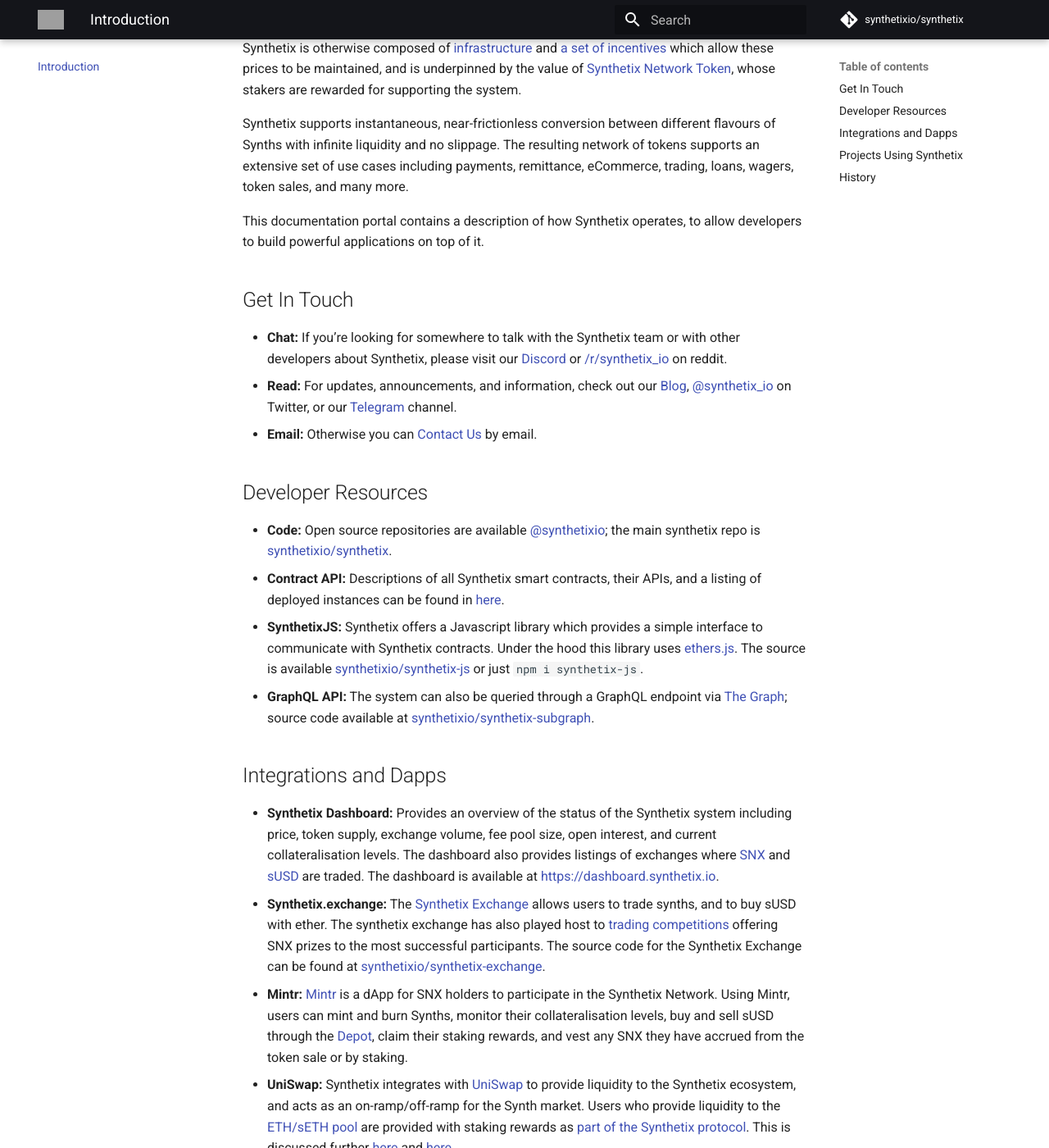
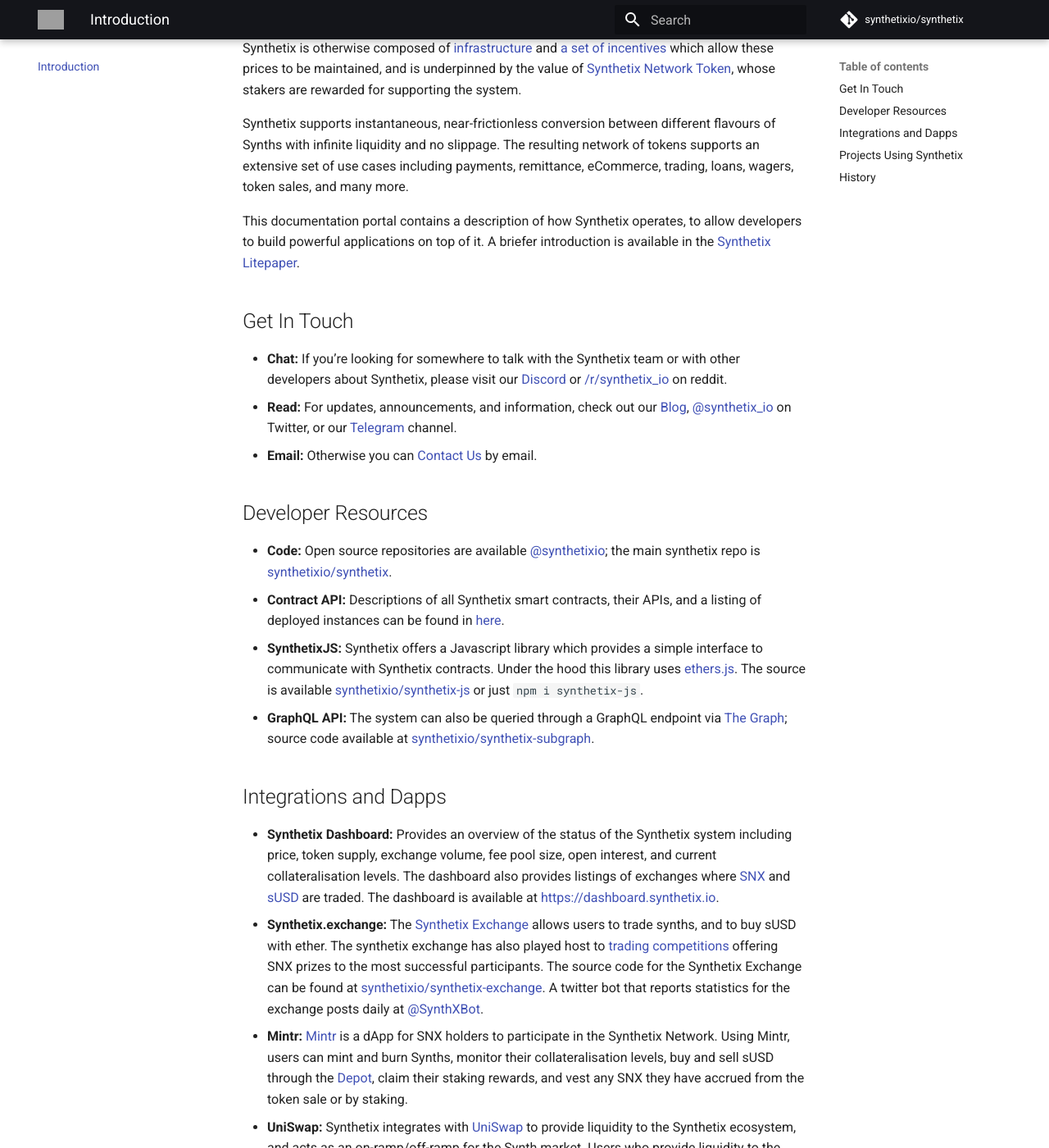
Before and after one commit to Synthetixio/synthetix, an MkDocs documentation site: the page built from docs/index.md, in a window 1280 px wide and 1400 px high, scrolled down 310 px. Shown: the whole window at 82% size. Built offline with MkDocs 1.6.1 and Material for MkDocs 9.7.7, drawn with Linux system fonts in a browser that asks for light colours; comment, search, counter and statistics services are not loaded; some of the changed text lies outside the part shown; grey boxes are pictures that could not be loaded.

Commit message:
More intro progress.

```diff
--- a/docs/index.md
+++ b/docs/index.md
@@ -6,7 +6,7 @@
 
 Synthetix supports instantaneous, near-frictionless conversion between different flavours of Synths with infinite liquidity and no slippage. The resulting network of tokens supports an extensive set of use cases including payments, remittance, eCommerce, trading, loans, wagers, token sales, and many more.
 
-This documentation portal contains a description of how Synthetix operates, to allow developers to build powerful applications on top of it.
+This documentation portal contains a description of how Synthetix operates, to allow developers to build powerful applications on top of it. A briefer introduction is available in the [Synthetix Litepaper](https://www.synthetix.io/uploads/synthetix_litepaper.pdf).
 
 ## Get In Touch
 
@@ -24,9 +24,10 @@
 ## Integrations and Dapps
 
 * **Synthetix Dashboard:** Provides an overview of the status of the Synthetix system including price, token supply, exchange volume, fee pool size, open interest, and current collateralisation levels. The dashboard also provides listings of exchanges where [SNX](https://dashboard.synthetix.io/buy-snx) and [sUSD](https://dashboard.synthetix.io/buy-susd) are traded. The dashboard is available at [https://dashboard.synthetix.io](https://dashboard.synthetix.io).
-* **Synthetix.exchange:** The [Synthetix Exchange](https://synthetix.exchange) allows users to trade synths, and to buy sUSD with ether. The synthetix exchange has also played host to [trading competitions](https://blog.synthetix.io/synthetix-exchange-trading-competition-v3/) offering SNX prizes to the most successful participants. The source code for the Synthetix Exchange can be found at @synthetixio/synthetix-exchange.
+* **Synthetix.exchange:** The [Synthetix Exchange](https://synthetix.exchange) allows users to trade synths, and to buy sUSD with ether. The synthetix exchange has also played host to [trading competitions](https://blog.synthetix.io/synthetix-exchange-trading-competition-v3/) offering SNX prizes to the most successful participants. The source code for the Synthetix Exchange can be found at @synthetixio/synthetix-exchange. A twitter bot that reports statistics for the exchange posts daily at @twitter:SynthXBot.
 * **Mintr:** [Mintr](https://mintr.synthetix.io/) is a dApp for SNX holders to participate in the Synthetix Network. Using Mintr, users can mint and burn Synths, monitor their collateralisation levels, buy and sell sUSD through the [Depot](contracts/Depot.md), claim their staking rewards, and vest any SNX they have accrued from the token sale or by staking.
 * **UniSwap:** Synthetix integrates with [UniSwap](https://uniswap.io/) to provide liquidity to the Synthetix ecosystem, and acts as an on-ramp/off-ramp for the Synth market. Users who provide liquidity to the [ETH/sETH pool](https://uniswap.exchange/swap/0x42456D7084eacF4083f1140d3229471bbA2949A8) are provided with staking rewards as [part of the Synthetix protocol](https://sips.synthetix.io/sips/sip-8). This is discussed further [here](https://blog.synthetix.io/uniswap-seth-pool-incentives/) and [here](https://blog.synthetix.io/snx-arbitrage-pool/).
+* **KyberSwap:** Liquidity is further deepened by the integration of SNX with [KyberSwap](https://kyberswap.com/swap/eth-snx), which is built on the [Kyber Network Protocol](https://kyber.network/). An example use case is described [here](https://blog.synthetix.io/snx-liquidity-has-been-added-to-kyberswap/).
 
 !!! bug
     The Depot description text on Mintr still links to swappr.io, but should link to synthetix.exchange
```
